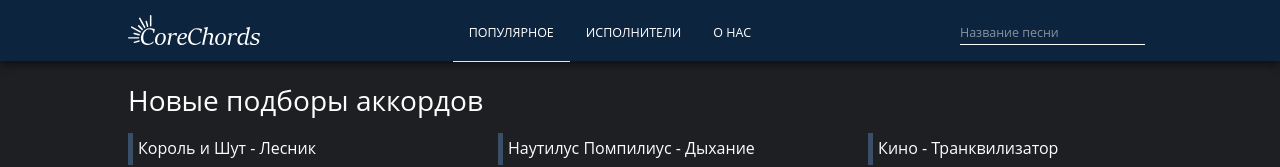
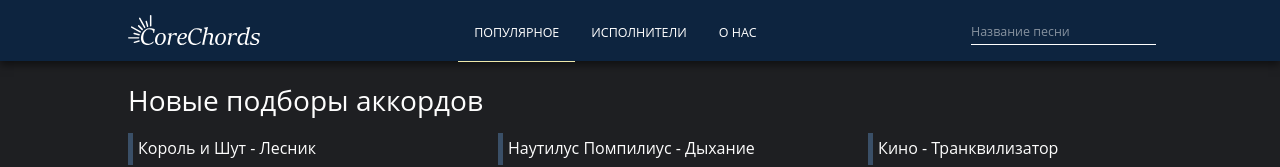
Before and after one commit to Ha1fCheese/CoreChords, a website: page index.html in a window 1280 px wide. Shown: the top 167 px of the page. Drawn offline with Linux system fonts and the light colour scheme; a web font is replaced by a local one.

Commit message:
1.3.7 Hotfix

```diff
--- a/scss/menu.scss
+++ b/scss/menu.scss
@@ -196,9 +196,9 @@
         }
         form {
           display: flex;
-          font-size: $fontSizeM;
+          font-size: $fontSizeL;
           position: relative;
-          width: 15vw;
+          //width: 15vw;
           @media(max-width: 840px){
             order: 3;
           }
@@ -239,8 +239,6 @@
               padding-top: 4px;
               padding-bottom: 4px;
               width: 100%;
-              @media (max-width: 840px){
-              }
               background-color: transparent;
               outline: none;
               border: none;
```
Also changed, not shown: css/about_us.css, css/chords.css, css/index.css, css/perfomer_page.css, css/performers.css, 5 other files.
